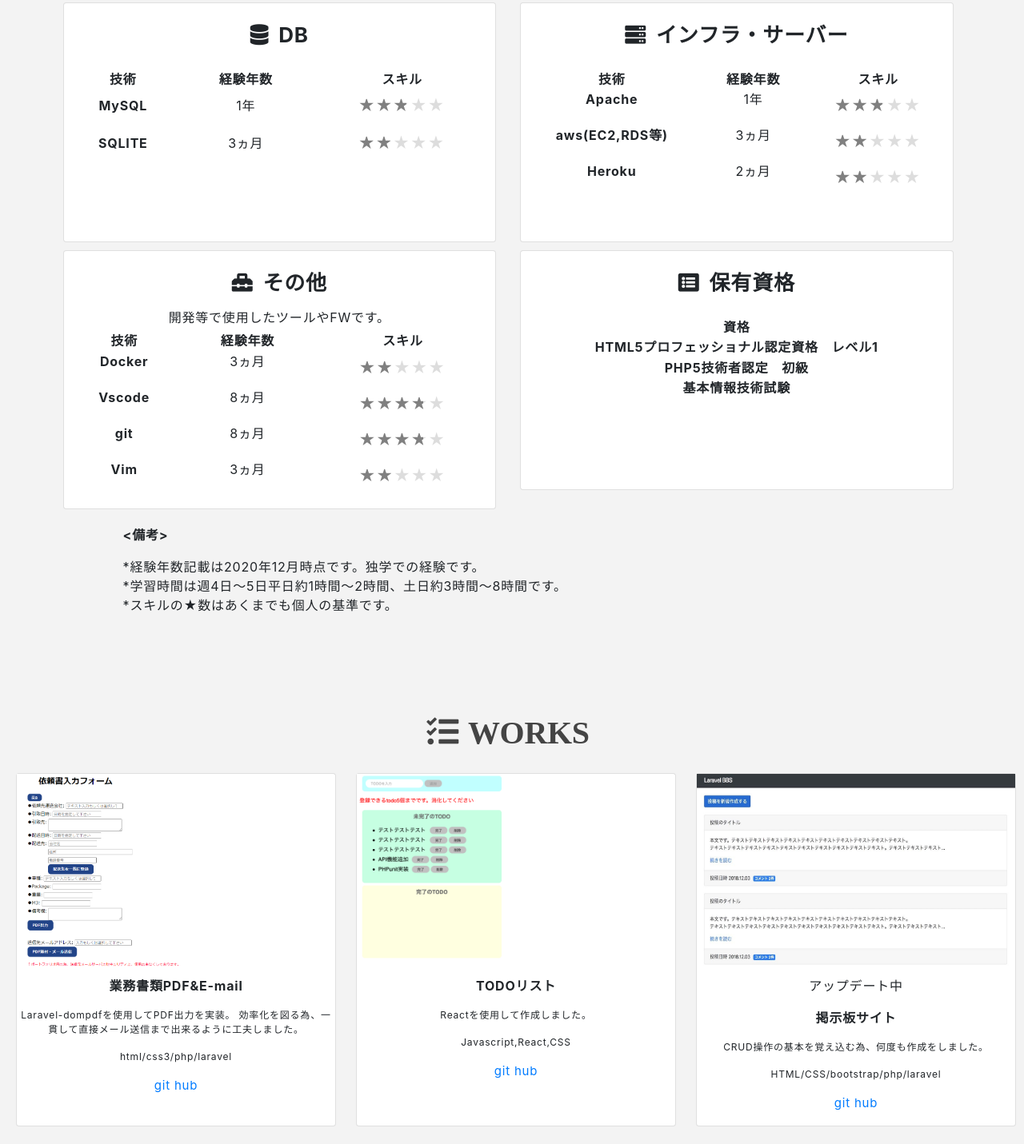
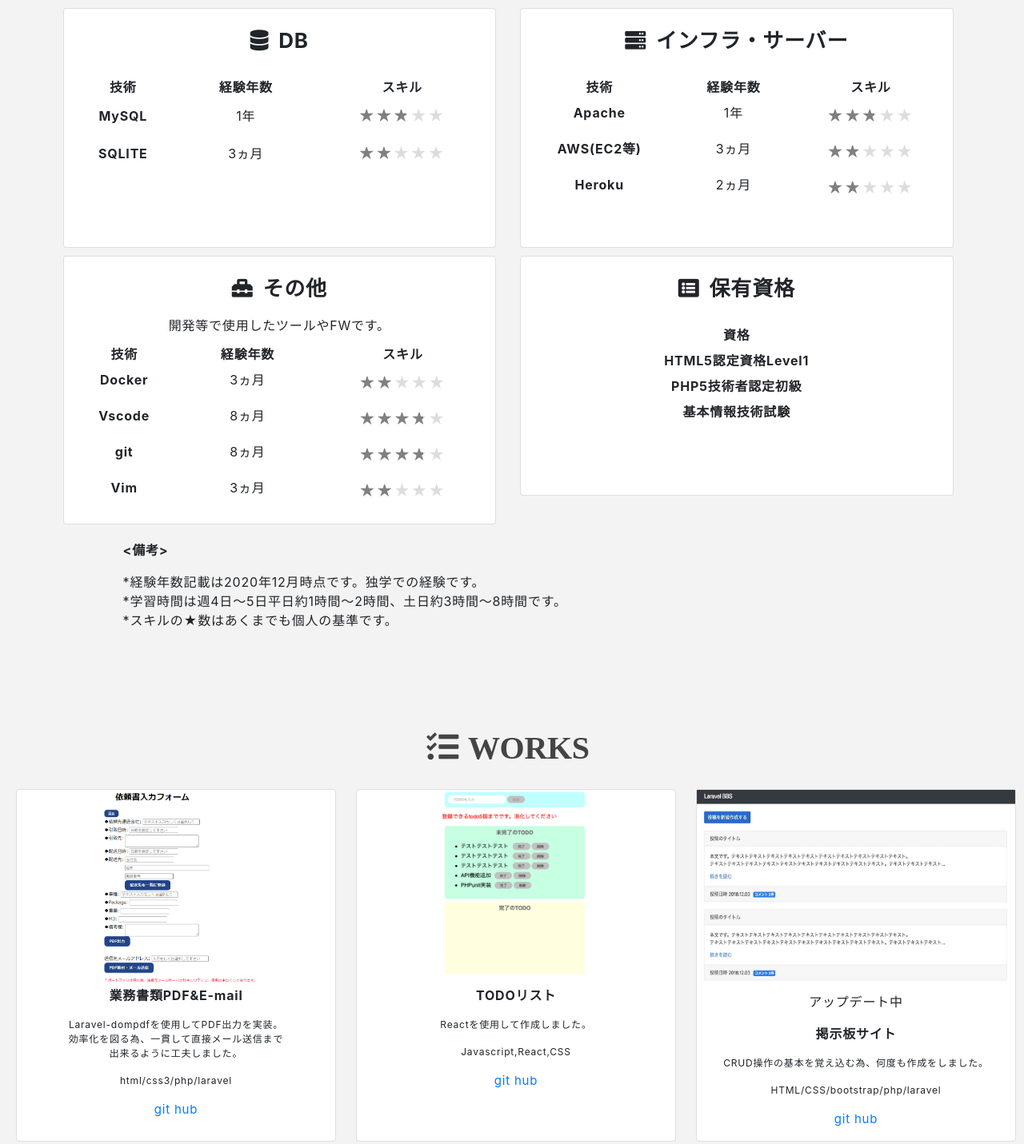
Before and after one commit to upbook0426/portfolio, a plain HTML site: page index.html in a window 1280 px wide. Shown: the part 1502-2933 px from the top of the page at 80% size. Drawn offline with nearby package versions, Linux system fonts and the light colour scheme; a web font is replaced by a local one.

Commit message:
Touch up

```diff
--- a/css/style.css
+++ b/css/style.css
@@ -311,7 +311,7 @@ li {
   -ms-flex-pack: justify;
   justify-content: space-between;
   min-height: 300px;
-  line-height: 0.1rem;
+  line-height: 0.5rem;
 }
 
 #skill .skill-icon {
--- a/index.html
+++ b/index.html
@@ -267,7 +267,7 @@
                           </td>
                         </tr>
                         <tr>
-                          <th scope="row">aws(EC2,RDS等)</th>
+                          <th scope="row">AWS(EC2等)</th>
                           <td>3ヵ月</td>
                           <td>
                             <span class="rating"
@@ -362,12 +362,12 @@
                       </thead>
                       <tbody>
                         <tr>
-                          <th scope="row" style="width: 100%;word-break:break-all;">
-                            HTML5プロフェッショナル認定資格　レベル1
+                          <th scope="row" style="width: 100%;">
+                            HTML5認定資格Level1
                           </th>
                         </tr>
                         <tr>
-                          <th scope="row">PHP5技術者認定　初級</th>
+                          <th scope="row">PHP5技術者認定初級</th>
                         </tr>
                         <tr>
                           <th scope="row">基本情報技術試験</th>
@@ -406,13 +406,15 @@
                    src="img/works/Quick-work.png"
                    alt=""
                    target="_blank"
+                   style="margin: 0 auto"
                  />
                </a>
                <figcaption class="card-caption">
                  <p class="card-caption-title">業務書類PDF&E-mail</p>
                  <p class="card-caption-info">
-                   Laravel-dompdfを使用してPDF出力を実装。
-                   効率化を図る為、一貫して直接メール送信まで出来るように工夫しました。
+                   Laravel-dompdfを使用してPDF出力を実装。<br>
+                   効率化を図る為、一貫して直接メール送信まで<br>
+                   出来るように工夫しました。
                  </p>
                  <p class="card-caption-info">
                    html/css3/php/laravel
@@ -435,6 +437,7 @@
                   src="img/works/todo.jpg"
                   alt=""
                   target="_blank"
+                  style="margin: 0 auto"
                 >
                 </a>
                 <div class="card-caption">
```
